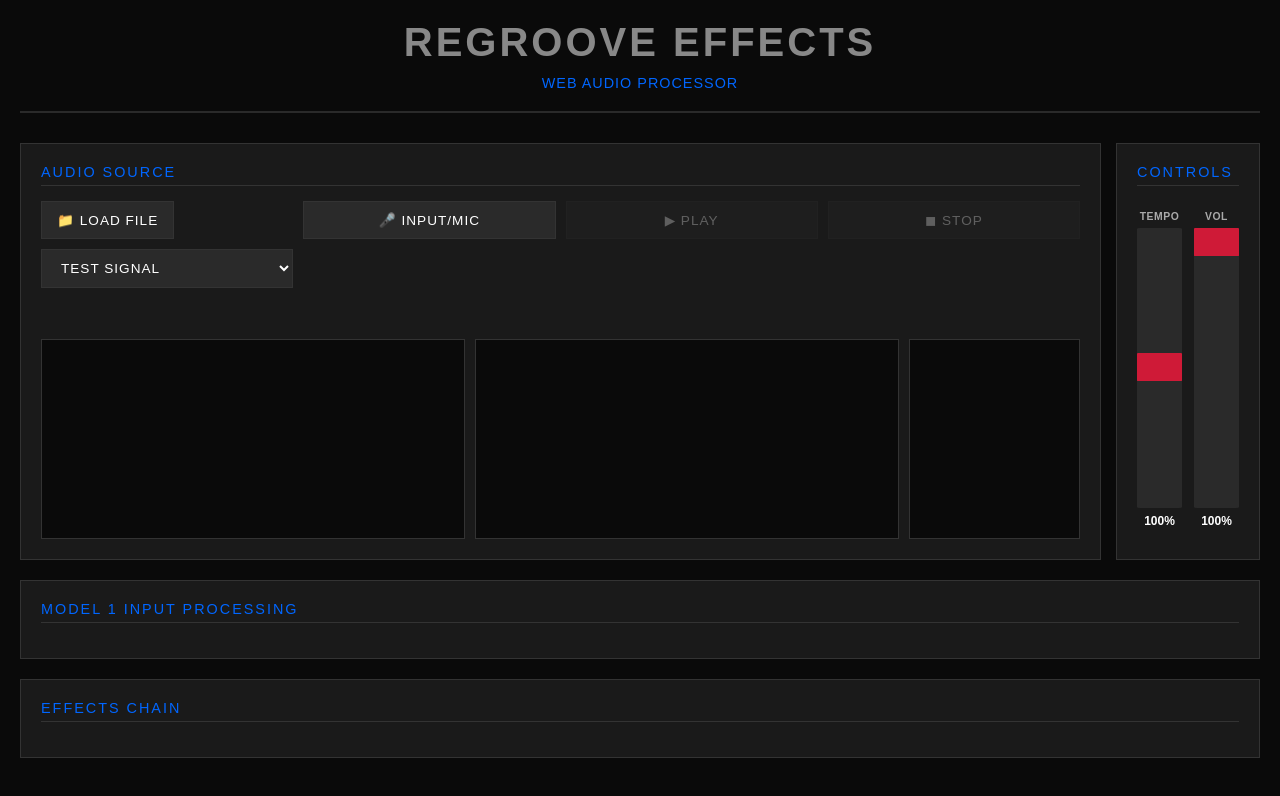
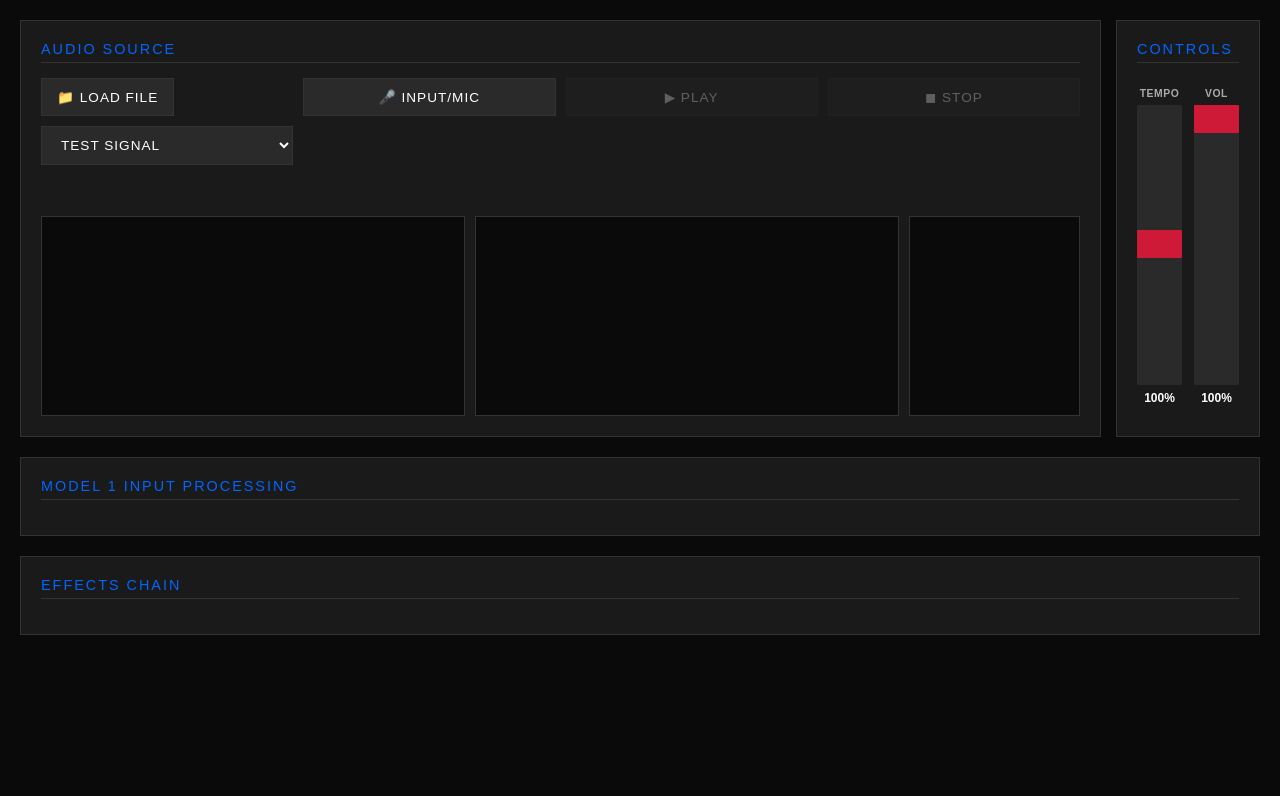
Before and after one commit to gbraad-music/rfx, a plain HTML site: page web/index.html in a window 1280 px wide. Drawn offline with Linux system fonts and the light colour scheme; no server answers.

Commit message:
Remove title

```diff
--- a/web/index.html
+++ b/web/index.html
@@ -42,13 +42,6 @@
         .container {
             max-width: 1400px;
             margin: 0 auto;
-        }
-
-        header {
-            text-align: center;
-            margin-bottom: 30px;
-            border-bottom: 2px solid #2a2a2a;
-            padding-bottom: 20px;
         }
 
         h1 {
@@ -321,11 +314,6 @@
 </head>
 <body>
     <div class="container">
-        <header>
-            <h1>Regroove Effects</h1>
-            <div class="subtitle">Web Audio Processor</div>
-        </header>
-
         <div style="display: grid; grid-template-columns: 1fr auto; gap: 15px; margin-bottom: 20px;">
             <!-- Audio Source Section -->
             <div class="control-section" style="margin-bottom: 0;">
```
